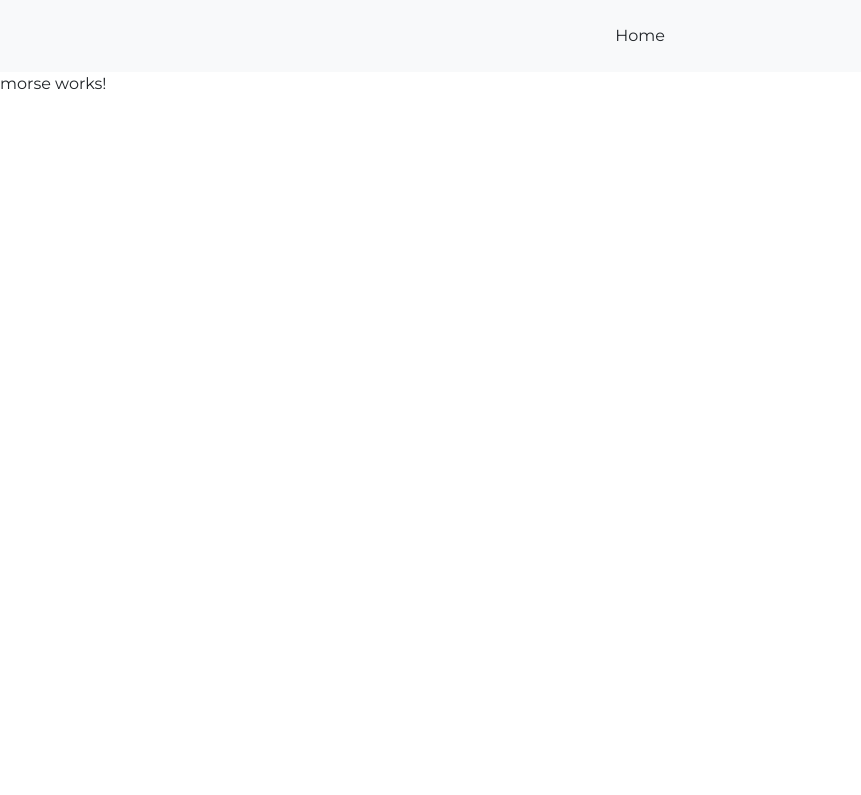
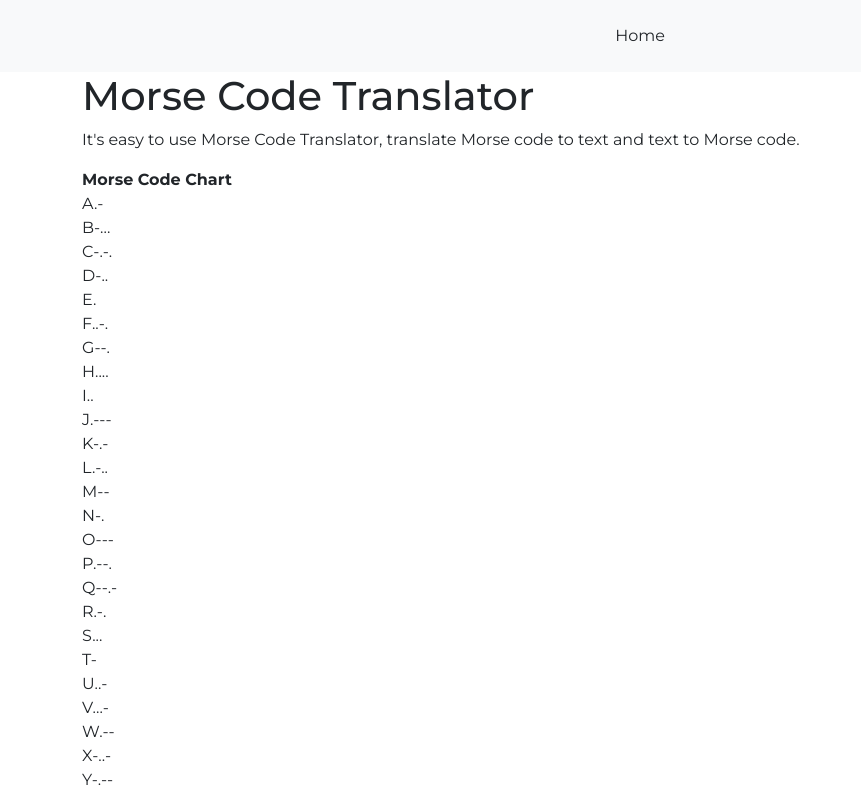
Before and after one commit to CoolJester/dom-project-challenge, an Angular app in the folder src/client-side/: page /morse-code in a window 1280 px wide. Shown: the top 795 px of the page, without its empty margins (0-861 px from the left). Built offline with nearby package versions, Linux system fonts and the light colour scheme.

Commit message:
Progress on Morse code

```diff
--- a/src/client-side/src/app/apps/morse/morse.component.html
+++ b/src/client-side/src/app/apps/morse/morse.component.html
@@ -1 +1,38 @@
-<p>morse works!</p>
+<main>
+    <div class="header">
+        <div class="container">
+            <h1>Morse Code Translator</h1>
+            <p>It's easy to use Morse Code Translator, translate Morse code to text and text to Morse code.</p>
+        </div>
+    </div>
+    <div class="content">
+        <div class="container">
+            <div class="functionality">
+
+            </div>
+            <div class="support">
+                <table>
+                    <thead>
+                        <th>
+                            Morse Code Chart
+                        </th>
+                    </thead>
+                    <tbody>
+                        @for(code of morseCode; track $index){
+                            <tr>
+                                <td>
+                                <span>{{code.letter}}</span>
+                                <span>{{code.combination}}</span>
+                            </td>
+                            @if($index == 6 || $index == 12 || $index == 18 || $index == 24 || $index == 30 || $index == 36 || $index == 42){
+                                <br>
+                            }
+                            </tr>
+
+                        }
+                    </tbody>
+                </table>
+            </div>
+        </div>
+    </div>
+</main>
--- a/src/client-side/src/app/apps/morse/morse.component.ts
+++ b/src/client-side/src/app/apps/morse/morse.component.ts
@@ -1,4 +1,7 @@
 import { Component } from '@angular/core';
+import { morseIndex, MorseType } from './morse.model';
+
+
 
 @Component({
   selector: 'app-morse',
@@ -8,5 +11,10 @@ import { Component } from '@angular/core';
   styleUrl: './morse.component.scss'
 })
 export class MorseComponent {
+  // Variables
+  morseCode: Array<MorseType> = morseIndex;
 
+  constructor(){
+    console.log('Morse codes ', this.morseCode);
+  }
 }
--- /dev/null
+++ b/src/client-side/src/app/apps/morse/morse.model.ts
@@ -0,0 +1,43 @@
+export type MorseType = {
+    letter: String,
+    combination: String
+  }
+
+export const morseIndex: Array<MorseType> = [
+    { letter: 'A', combination: '.-' },
+    { letter: 'B', combination: '-...' },
+    { letter: 'C', combination: '-.-.' },
+    { letter: 'D', combination: '-..' },
+    { letter: 'E', combination: '.' },
+    { letter: 'F', combination: '..-.' },
+    { letter: 'G', combination: '--.' },
+    { letter: 'H', combination: '....' },
+    { letter: 'I', combination: '..' },
+    { letter: 'J', combination: '.---' },
+    { letter: 'K', combination: '-.-' },
+    { letter: 'L', combination: '.-..' },
+    { letter: 'M', combination: '--' },
+    { letter: 'N', combination: '-.' },
+    { letter: 'O', combination: '---' },
+    { letter: 'P', combination: '.--.' },
+    { letter: 'Q', combination: '--.-' },
+    { letter: 'R', combination: '.-.' },
+    { letter: 'S', combination: '...' },
+    { letter: 'T', combination: '-' },
+    { letter: 'U', combination: '..-' },
+    { letter: 'V', combination: '...-' },
+    { letter: 'W', combination: '.--' },
+    { letter: 'X', combination: '-..-' },
+    { letter: 'Y', combination: '-.--' },
+    { letter: 'Z', combination: '--..' },
+    { letter: '0', combination: '-----' },
+    { letter: '1', combination: '.----' },
+    { letter: '2', combination: '..---' },
+    { letter: '3', combination: '...--' },
+    { letter: '4', combination: '....-' },
+    { letter: '5', combination: '.....' },
+    { letter: '6', combination: '-....' },
+    { letter: '7', combination: '--...' },
+    { letter: '8', combination: '---..' },
+    { letter: '9', combination: '----.' }
+  ];
```
